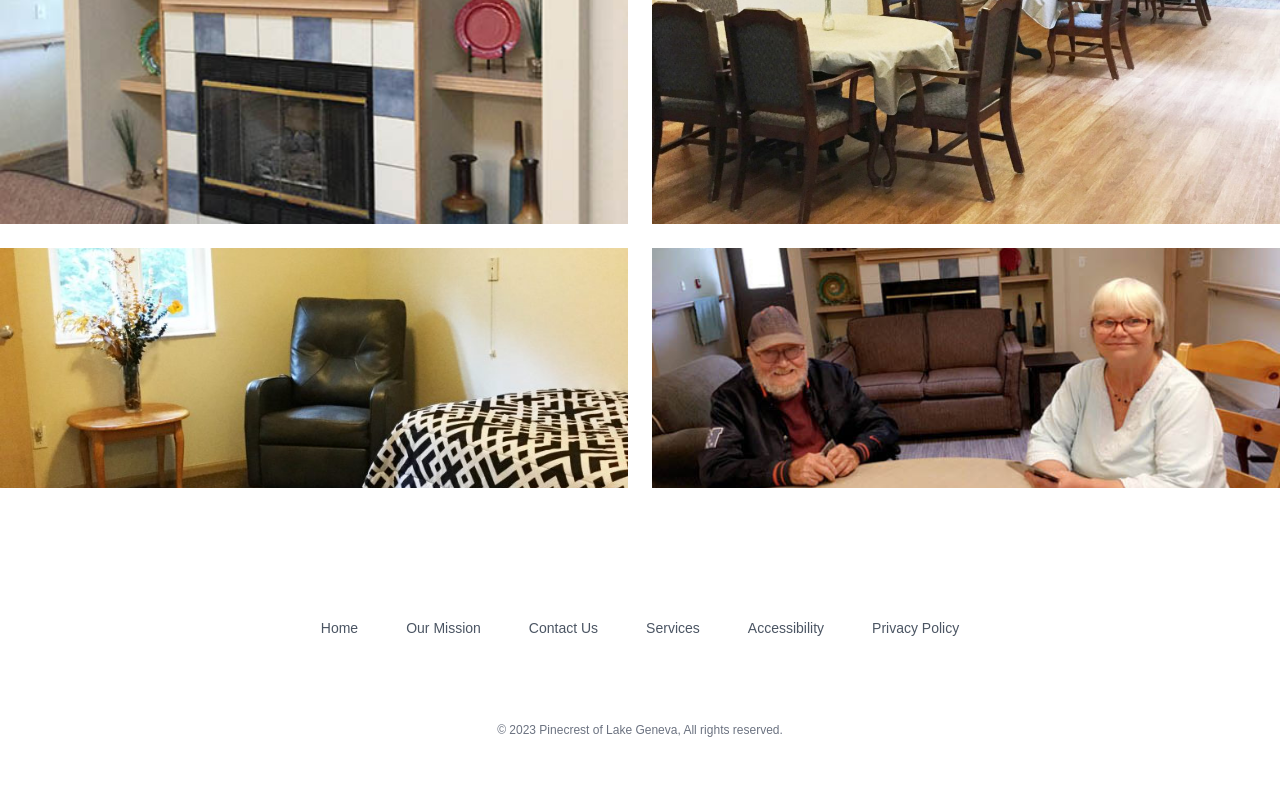
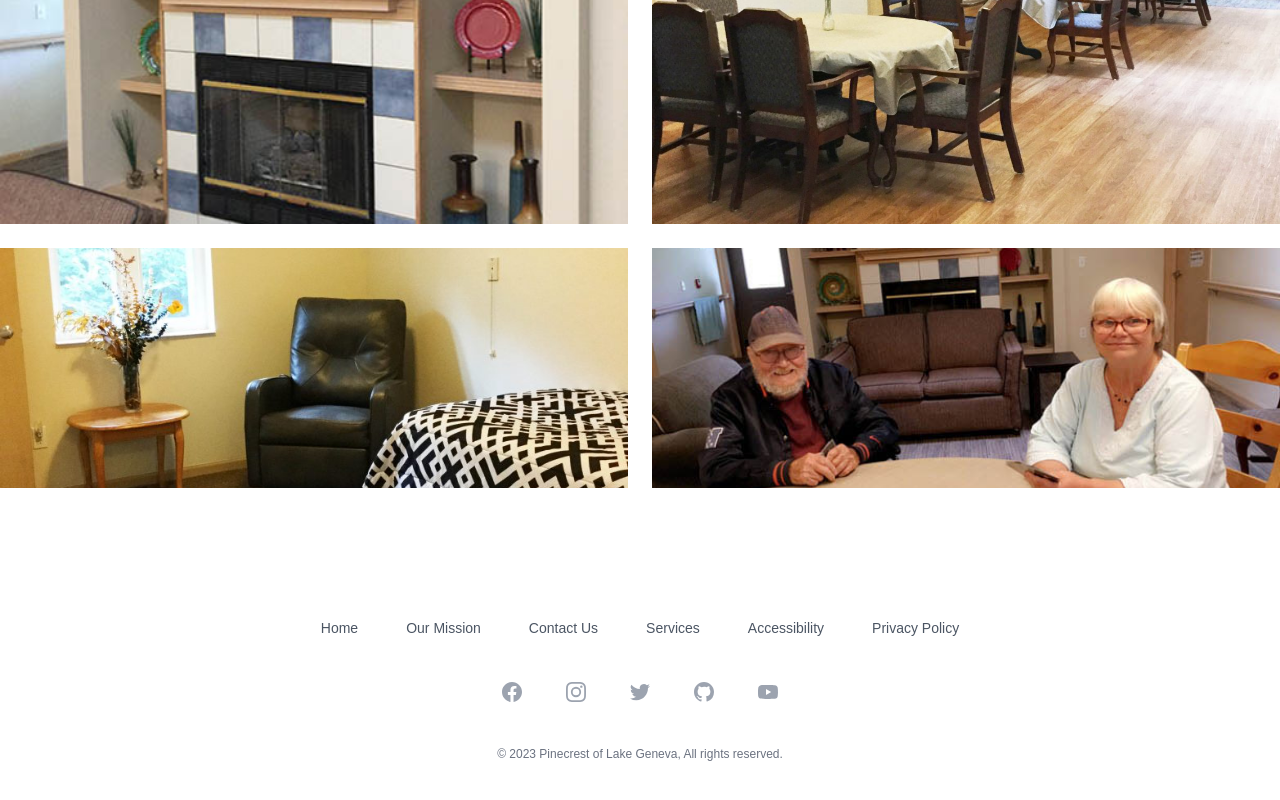
Before and after one commit to lee14k/pinecrest, a React (Vite) app: page / in a window 1280 px wide. Shown: the part 3576-4376 px from the top of the page. Built offline with nearby package versions, Linux system fonts and the light colour scheme.

Commit message:
footer routing

```diff
--- a/package.json
+++ b/package.json
@@ -15,7 +15,7 @@
     "react": "^18.2.0",
     "react-dom": "^18.2.0",
     "react-router": "^6.14.1",
-    "react-router-dom": "^6.14.1",
+    "react-router-dom": "^6.17.0",
     "react-router-hash-link": "^2.4.3"
   },
   "devDependencies": {
--- a/src/components/Footer.jsx
+++ b/src/components/Footer.jsx
@@ -1,3 +1,5 @@
+import { Link } from 'react-router-dom';
+
 const navigation = {
   main: [
     { name: 'Home', href: '/' },
@@ -74,21 +76,30 @@ const navigation = {
 
 export default function Footer() {
   return (
-    <footer class="bg-white">
-      <div class="mx-auto max-w-7xl overflow-hidden px-6 py-20 sm:py-24 lg:px-8">
-        <nav class="-mb-6 columns-2 sm:flex sm:justify-center sm:space-x-12" aria-label="Footer">
+    <footer className="bg-white">
+      <div className="mx-auto max-w-7xl overflow-hidden px-6 py-20 sm:py-24 lg:px-8">
+        <nav className="-mb-6 columns-2 sm:flex sm:justify-center sm:space-x-12" aria-label="Footer">
           {navigation.main.map((item) => (
-            <div key={item.name} class="pb-6">
-              <a href={item.href} class="text-sm leading-6 text-gray-600 hover:text-gray-900">
+            <div key={item.name} className="pb-6">
+              <Link to={item.href} className="text-sm leading-6 text-gray-600 hover:text-gray-900">
                 {item.name}
-              </a>
+              </Link>
             </div>
           ))}
         </nav>
-        <div class="mt-10 flex justify-center space-x-10">
-
+        <div className="mt-10 flex justify-center space-x-10">
+          {navigation.social.map((item) => (
+            <a
+              key={item.name}
+              href={item.href}
+              className="text-gray-400 hover:text-gray-500"
+            >
+              <span className="sr-only">{item.name}</span>
+              <item.icon className="h-6 w-6" aria-hidden="true" />
+            </a>
+          ))}
         </div>
-        <p class="mt-10 text-center text-xs leading-5 text-gray-500">
+        <p className="mt-10 text-center text-xs leading-5 text-gray-500">
           &copy; 2023 Pinecrest of Lake Geneva, All rights reserved.
         </p>
       </div>
```
Also changed, not shown: 1 other file (tests, documents, lock files or other folders).
